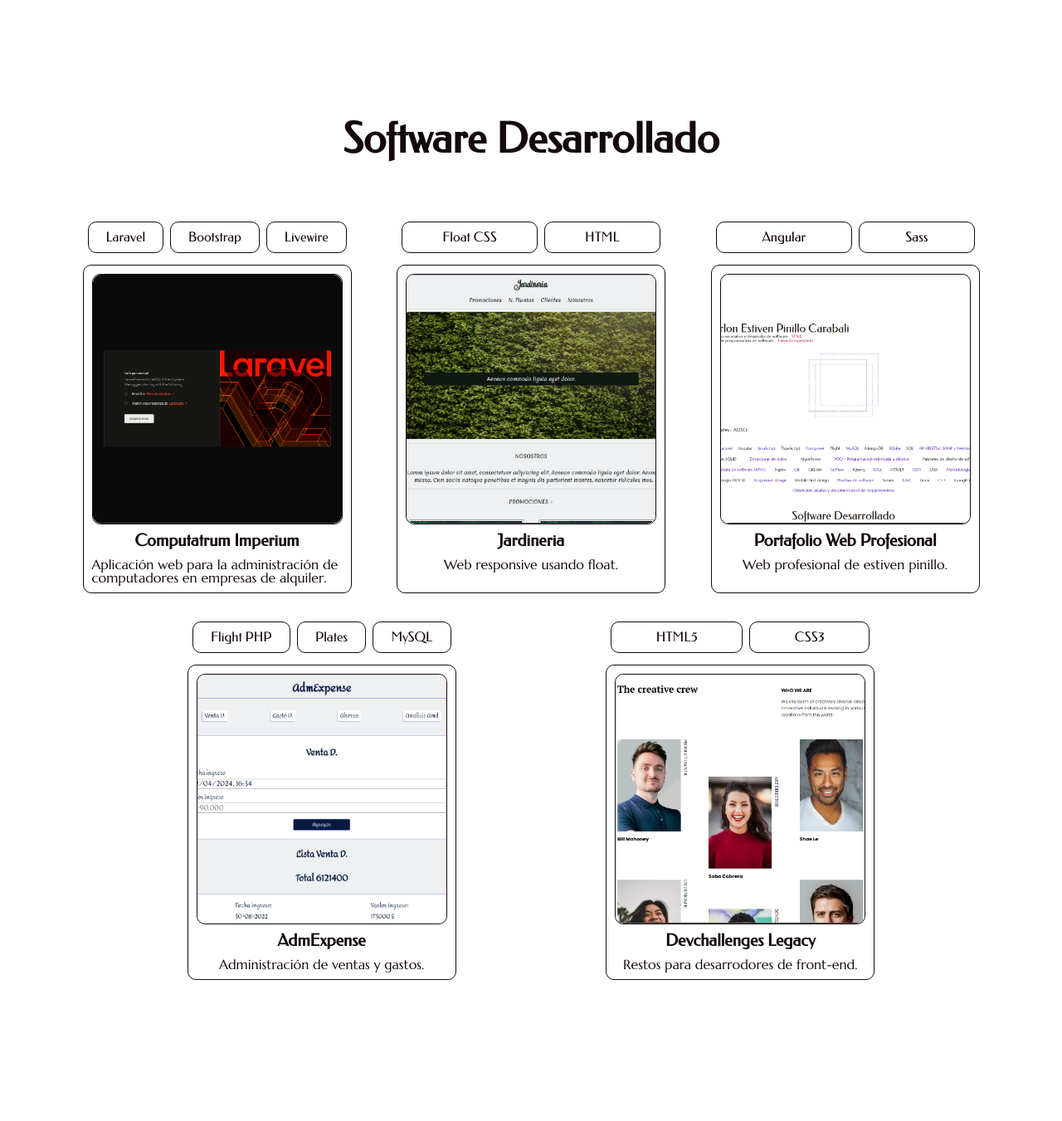
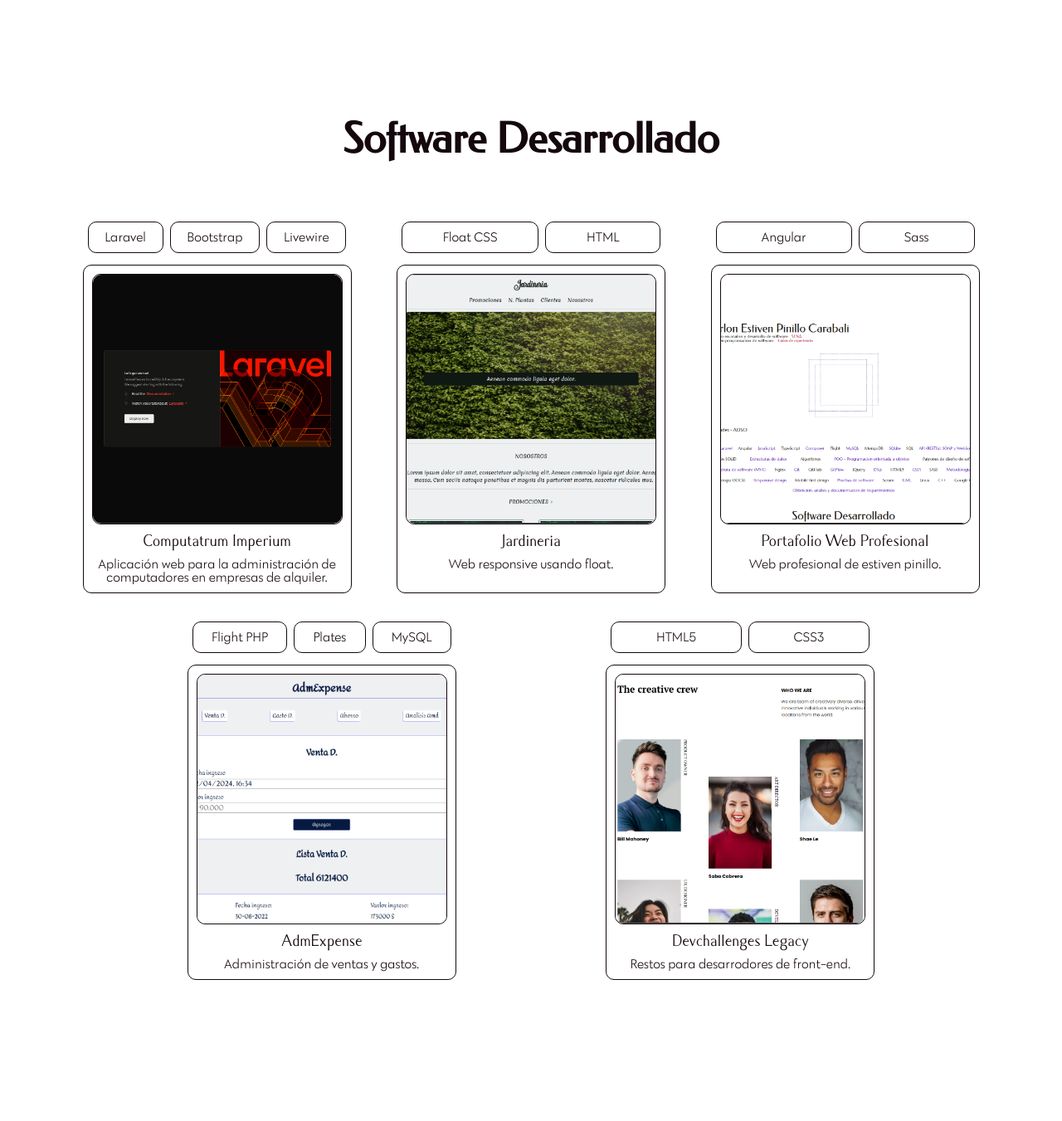
Before and after one commit to EstivenPinillo/estivenpinillo.dev, an Angular app: page / in a window 1280 px wide. Shown: the part 924-2275 px from the top of the page at 83% size. Built offline with nearby package versions, Linux system fonts and the light colour scheme.

Commit message:
feat: add klik font to project.component

```diff
--- a/src/app/features/project/project.component.html
+++ b/src/app/features/project/project.component.html
@@ -1,7 +1,7 @@
 <section class="section-projects">
 
     <article class="project-art">
-        <section class="framework-tools federo">
+        <section class="framework-tools klik">
             <span>Laravel</span>
             <span>Bootstrap</span>
             <span>Livewire</span>
@@ -11,14 +11,14 @@
                 <img class="img-soft object-fit-cover br-4" src="./assets/project/computatrum/computatrum.png" alt="">
             </div>
             <div class="project-detalle">
-                <h2 class="project-header federo mb-1 font-bold">Computatrum Imperium</h2>
-                <p class="marcellus">Aplicación web para la administración de computadores en empresas de alquiler.</p>
+                <h2 class="project-header caramella mb-1">Computatrum Imperium</h2>
+                <p class="klik">Aplicación web para la administración de computadores en empresas de alquiler.</p>
             </div>
         </section>
     </article>
 
     <article class="project-art">
-        <section class="framework-tools federo">
+        <section class="framework-tools klik">
             <span>Float CSS</span>
             <span>HTML</span>
         </section>
@@ -27,14 +27,14 @@
                 <img class="img-soft object-fit-cover br-4" src="./assets/project/jardineria/img/screempage.png" alt="">
             </div>
             <div class="project-detalle">
-                <h2 class="project-header federo mb-1 font-bold">Jardineria</h2>
-                <p class="marcellus">Web responsive usando float.</p>
+                <h2 class="project-header caramella mb-1">Jardineria</h2>
+                <p class="klik">Web responsive usando float.</p>
             </div>
         </section>
     </article>
 
     <article class="project-art">
-        <section class="framework-tools federo">
+        <section class="framework-tools klik">
             <span>Angular</span>
             <span>Sass</span>
         </section>
@@ -43,14 +43,14 @@
                 <img class="img-soft object-fit-cover br-4" src="./assets/project/portafolio/portafolio.png" alt="">
             </div>
             <div class="project-detalle">
-                <h2 class="project-header federo mb-1 font-bold">Portafolio Web Profesional</h2>
-                <p class="marcellus">Web profesional de estiven pinillo.</p>
+                <h2 class="project-header caramella mb-1">Portafolio Web Profesional</h2>
+                <p class="klik">Web profesional de estiven pinillo.</p>
             </div>
         </section>
     </article>
 
     <article class="project-art">
-        <section class="framework-tools federo">
+        <section class="framework-tools klik">
             <span>Flight PHP</span>
             <span>Plates</span>
             <span>MySQL</span>
@@ -60,14 +60,14 @@
                 <img class="img-soft object-fit-cover br-4" src="./assets/project/admexpense/admexpense.png" alt="">
             </div>
             <div class="project-detalle">
-                <h2 class="project-header federo mb-1 font-bold">AdmExpense</h2>
-                <p class="marcellus">Administración de ventas y gastos.</p>
+                <h2 class="project-header caramella mb-1">AdmExpense</h2>
+                <p class="klik">Administración de ventas y gastos.</p>
             </div>
         </section>
     </article>
 
     <article class="project-art">
-        <section class="framework-tools federo">
+        <section class="framework-tools klik">
             <span>HTML5</span>
             <span>CSS3</span>
         </section>
@@ -76,8 +76,8 @@
                 <img class="img-soft object-fit-cover br-4" src="./assets/project/myteampage/teampage.png" alt="">
             </div>
             <div class="project-detalle">
-                <h2 class="project-header federo mb-1 font-bold">Devchallenges Legacy</h2>
-                <p class="marcellus">Restos para desarrodores de front-end.</p>
+                <h2 class="project-header caramella mb-1">Devchallenges Legacy</h2>
+                <p class="klik">Restos para desarrodores de front-end.</p>
             </div>
         </section>
     </article>
--- a/src/app/features/project/project.component.scss
+++ b/src/app/features/project/project.component.scss
@@ -61,6 +61,7 @@
         display: flex;
         flex-direction: column;
         align-items: center;
+        text-align: center;
     }
 }
 
```
